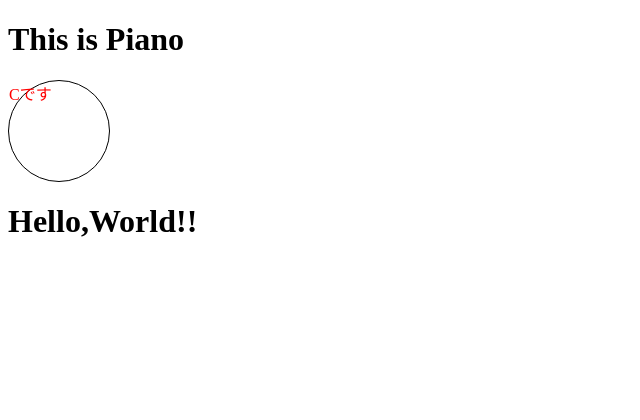
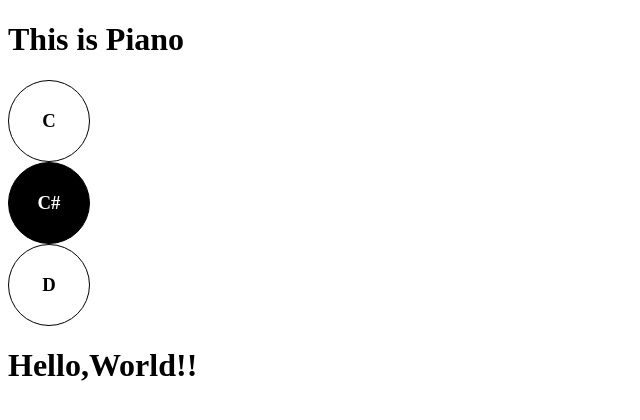
Before and after one commit to Hobiron03/RelativeHearingTraining, a React app: page / in a window 1280 px wide. Shown: the top 420 px of the page, without its empty margins (0-640 px from the left). Built offline with nearby package versions, Linux system fonts and the light colour scheme.

Commit message:
Created note component

```diff
--- a/package.json
+++ b/package.json
@@ -22,6 +22,7 @@
     "@types/webpack-dev-server": "^3.11.0",
     "axios": "^0.20.0",
     "babel-loader": "^8.1.0",
+    "classnames": "^2.2.6",
     "clean-webpack-plugin": "^3.0.0",
     "css-hot-loader": "^1.4.4",
     "css-loader": "^5.0.0",
--- a/src/javascripts/components/Key/Key.scss
+++ b/src/javascripts/components/Key/Key.scss
@@ -1,11 +1,12 @@
-.Key {
+.key {
   border-radius: 100%;
   border: 1px solid #000000;
-  width: 100px;
-  height: 100px;
+  display: flex;
+  justify-content: center;
+  align-items: center;
 
   &__name {
+    font-family: bold;
     text-align: center;
-    color: red;
   }
 }
--- a/src/javascripts/components/Key/Key.tsx
+++ b/src/javascripts/components/Key/Key.tsx
@@ -1,10 +1,34 @@
 import React from "react";
-import "./key.scss";
+import { makeStyles } from "@material-ui/styles";
 
-const Key = () => {
+import "./Key.scss";
+interface KeyProps {
+  width: number;
+  height: number;
+  isWhite: boolean;
+  name: string;
+}
+
+const Key = (props: KeyProps): JSX.Element => {
+  const useStyles = makeStyles({
+    white: {
+      width: props.width,
+      height: props.height,
+      backgroundColor: "#FFFFFF",
+      color: "#000000",
+    },
+    black: {
+      width: props.width,
+      height: props.height,
+      backgroundColor: "#000000",
+      color: "#FFFFFF",
+    },
+  });
+  const classes = useStyles();
+
   return (
-    <div className="Key">
-      <span className="Key__name">Cです</span>
+    <div className={`key ${props.isWhite ? classes.white : classes.black}`}>
+      <h3 className="key__name">{props.name}</h3>
     </div>
   );
 };
--- a/src/javascripts/components/Piano/Piano.tsx
+++ b/src/javascripts/components/Piano/Piano.tsx
@@ -6,7 +6,9 @@ const Piano = () => {
   return (
     <div>
       <h1>This is Piano</h1>
-      <Key />
+      <Key name="C" width={80} height={80} isWhite={true} />
+      <Key name="C#" width={80} height={80} isWhite={false} />
+      <Key name="D" width={80} height={80} isWhite={true} />
     </div>
   );
 };
--- a/src/stylesheets/main.scss
+++ b/src/stylesheets/main.scss
@@ -1,5 +1,3 @@
-@import "../javascripts//components/Key/Key.scss";
 body {
   margin: 20px;
-  color: blue;
 }
```
Also changed, not shown: 1 other file (tests, documents, lock files or other folders).
